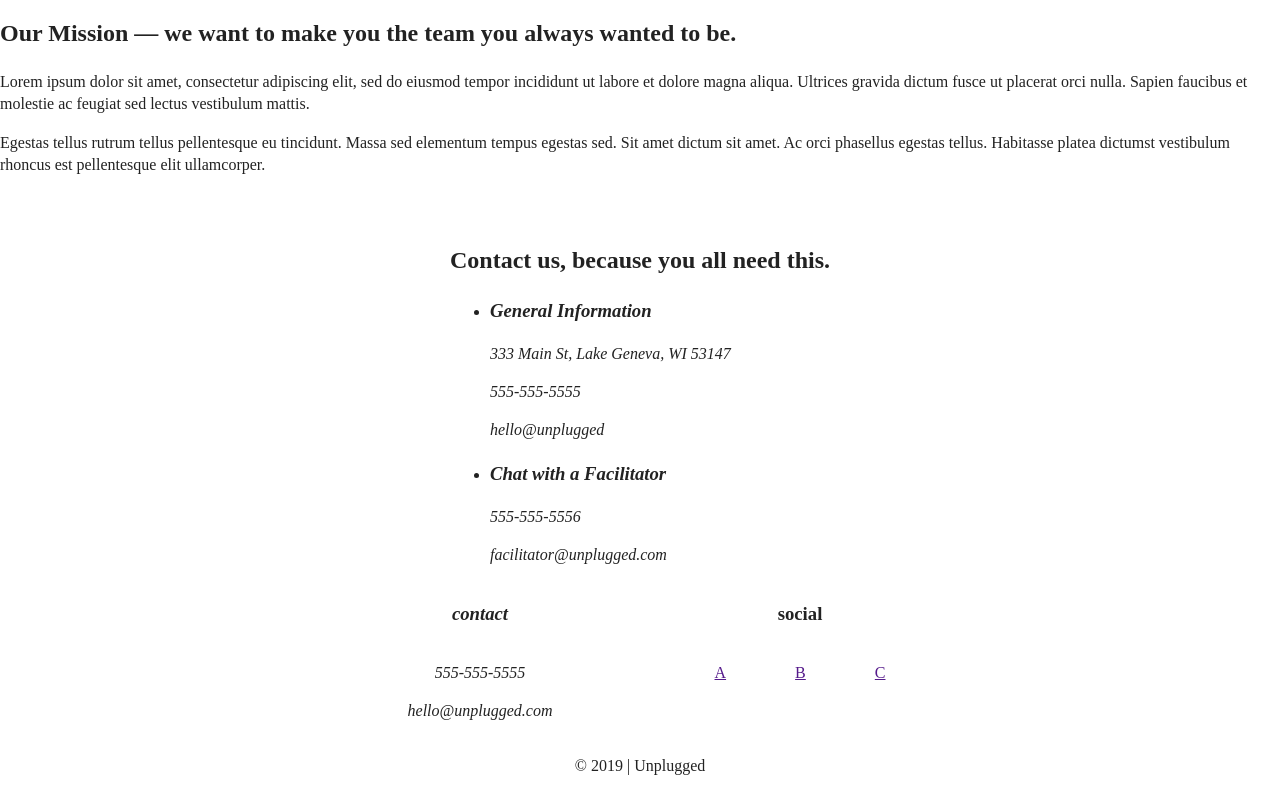
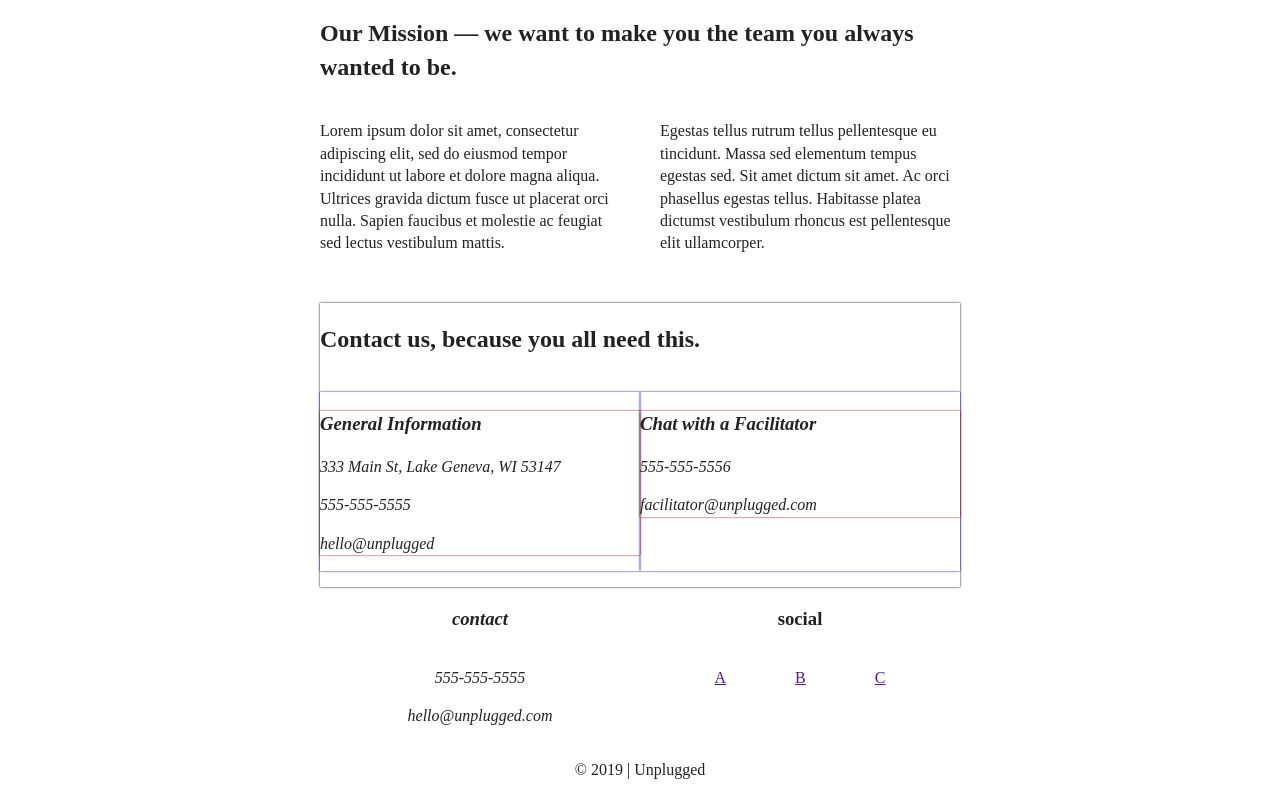
Before and after one commit to zcrate/206-unplugged, a plain HTML site: page about/index.html in a window 1280 px wide. Shown: the part 25-823 px from the top of the page. Drawn offline with nearby package versions, Linux system fonts and the light colour scheme.

Commit message:
Added CSS flex structure to About page.

```diff
--- a/about/index.html
+++ b/about/index.html
@@ -50,9 +50,9 @@
           <h2 class="mission-title">Our Mission — we want to make you the team you always wanted to be.</h2>
 
           <div class="mission-text">
-            <p>Lorem ipsum dolor sit amet, consectetur adipiscing elit, sed do eiusmod tempor incididunt ut labore et dolore magna aliqua. Ultrices gravida dictum fusce ut placerat orci nulla. Sapien faucibus et molestie ac feugiat sed lectus vestibulum mattis.</p>
+            <p class="mission-paragraph">Lorem ipsum dolor sit amet, consectetur adipiscing elit, sed do eiusmod tempor incididunt ut labore et dolore magna aliqua. Ultrices gravida dictum fusce ut placerat orci nulla. Sapien faucibus et molestie ac feugiat sed lectus vestibulum mattis.</p>
 
-            <p>Egestas tellus rutrum tellus pellentesque eu tincidunt. Massa sed elementum tempus egestas sed. Sit amet dictum sit amet. Ac orci phasellus egestas tellus. Habitasse platea dictumst vestibulum rhoncus est pellentesque elit ullamcorper.</p>
+            <p class="mission-paragraph">Egestas tellus rutrum tellus pellentesque eu tincidunt. Massa sed elementum tempus egestas sed. Sit amet dictum sit amet. Ac orci phasellus egestas tellus. Habitasse platea dictumst vestibulum rhoncus est pellentesque elit ullamcorper.</p>
           </div>
         </div>
       </section>
@@ -66,11 +66,11 @@
       <section class="contact-section">
         <div class="contact-section-wrapper">
 
-          <h2 class="contactus-title">Contact us, because you all need this.</h2>
+          <h2 class="contact-section-title">Contact us, because you all need this.</h2>
 
-          <ul class="contactus-columns">
-            <li class="contactus-col">
-              <address class="general-info">
+          <ul class="contact-section-cards">
+            <li class="contact-section-item">
+              <address class="gen-info">
                 <h3 class="gen-title">General Information</h3>
 
                 <div class="gen-text">
@@ -81,7 +81,7 @@
               </address>
             </li>
 
-            <li class="contactus-col">
+            <li class="contact-section-item">
               <address class="chat">
                 <h3 class="chat-title">Chat with a Facilitator</h3>
 
--- a/css/main.css
+++ b/css/main.css
@@ -109,7 +109,7 @@ textarea {
   width: 100%;
 }
 
-.header, .footer, .hero, .newsletter, .features, .reviews, .mission, .map, .contact-section, .faq {
+.header, .footer, .hero, .newsletter, .features, .reviews, .faq, .mission, .map, .contact-section {
   width: max(360px, 100%);
   display: flex;
   justify-content: center;
@@ -188,10 +188,10 @@ textarea {
 }
 
 .contact, .social {
+  flex: 1 1 240px;
   max-width: 340px;
   display: flex;
   flex-flow: column nowrap;
-  flex: 1 1 240px;
   align-items: center;
 }
 
@@ -234,10 +234,10 @@ textarea {
 }
 
 .newsletter-descr, .newsletter-form {
+  flex: 1 1 288px;
   width: 100%;
   display: flex;
   flex-flow: column nowrap;
-  flex: 1 1 288px;
 }
 
 @media screen and (min-width: 640px) {
@@ -260,9 +260,9 @@ textarea {
 }
 
 .features-items {
+  flex: 1 1 320px;
   display: flex;
   flex-flow: row wrap;
-  flex: 1 1 320px;
   justify-content: center;
 }
 
@@ -288,12 +288,13 @@ textarea {
 }
 
 .reviews-card-image, .reviews-card-info {
+  flex: 1 1 320px;
   width: 100%;
   display: flex;
   flex-flow: column nowrap;
-  flex: 1 1 320px;
 }
 
+/*** FAQ PAGE ***/
 
 /** FAQ **/
 
@@ -310,39 +311,81 @@ textarea {
   display: flex;
   flex-flow: row wrap;
   justify-content: space-between;
-
 }
 
 .faq-item{
-  width: 100%;
   flex: 1 1 320px;
-  box-shadow: 0 0 2px darkred;
 }
 
 @media screen and (min-width: 712px) {
   .faq-item:nth-of-type(1),
   .faq-item:nth-of-type(3) {
-    max-width: 302px;
+    max-width: 300px;
   }
 
   .faq-item:nth-of-type(2),
   .faq-item:nth-of-type(4) {
-    max-width: 288px;
+    max-width: 290px;
+  }
+}
+
+/*** ABOUT PAGE ***/
+
+/** MISSION **/
+
+.mission-wrapper {
+  width: clamp(320px, 90%, 640px);
+  display: flex;
+  flex-flow: column nowrap;
+}
+
+.mission-text {
+  width: 100%;
+  display: flex;
+  flex-flow: row wrap;
+  justify-content: space-between;
+}
+
+.mission-paragraph {
+  flex: 1 1 320px;
+}
+
+@media screen and (min-width: 712px) {
+  .mission-paragraph {
+    max-width: 300px;
   }
 }
 
 
+/** CONTACT-SECTION **/
 
-/** MISSION **/
-
-.mission {
+.contact-section-wrapper {
+  width: clamp(320px, 90%, 640px);
   display: flex;
+  flex-flow: column nowrap;
+  box-shadow: 0 0 2px black;
 }
 
-/** CONTACT **/
-.contact-section {
+.contact-section-cards {
+  padding: 0;
+  width: 100%;
+  list-style: none;
   display: flex;
+  flex-flow: row wrap;
+  justify-content: space-between;
 }
+
+.contact-section-item {
+  width: max(250px, 50%);
+  box-shadow: 0 0 2px darkblue;
+}
+
+.gen-info, .chat {
+  flex-basis: 320px;
+  box-shadow: 0 0 2px darkred;
+}
+
+
 
 
 /* ==========================================================================
```
